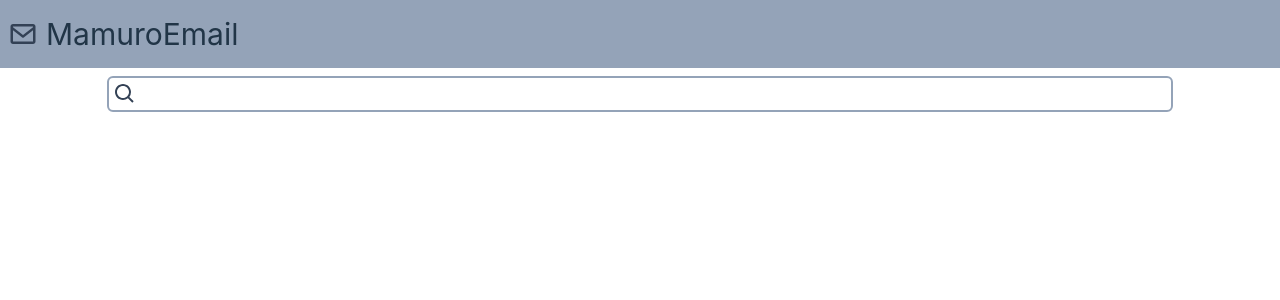
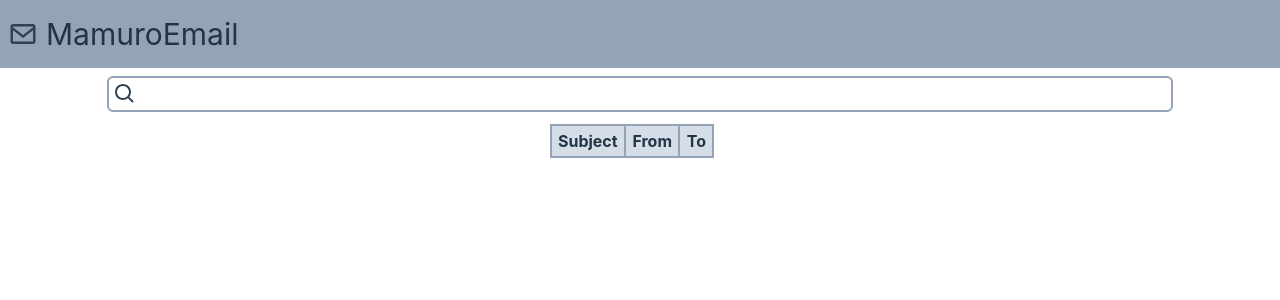
Before and after one commit to Dreck2003/filter-messages, a Vue app in the folder app/frontend/: page / in a window 1280 px wide. Shown: the top 300 px of the page. Built offline with nearby package versions, Linux system fonts and the light colour scheme.

Commit message:
feat(components | pages): add ad use table component

```diff
--- /dev/null
+++ b/app/frontend/src/components/table-components/cell.vue
@@ -0,0 +1,19 @@
+<script lang="ts" setup>
+import { computed } from "vue";
+
+type TypeCell = "body" | "header";
+
+interface CellProps {
+	text: string;
+	type?: TypeCell;
+	className?: string;
+}
+
+const props = defineProps<CellProps>();
+let typeCell = computed(() => props.type ?? "body");
+</script>
+
+<template>
+	<td v-if="typeCell == 'body'" :class="className ?? ''">{{ text }}</td>
+	<th v-else :class="className ?? ''">{{ text }}</th>
+</template>
--- /dev/null
+++ b/app/frontend/src/components/table-components/row.vue
@@ -0,0 +1,19 @@
+<script lang="ts" setup>
+interface RowEvents {
+	(e: "select"): void;
+}
+
+const props = defineProps<{
+	pointer?: boolean;
+}>();
+
+let isClick = props.pointer ? "cursor-pointer" : "";
+
+defineEmits<RowEvents>();
+</script>
+
+<template>
+	<tr @click="$emit('select')" :class="isClick">
+		<slot />
+	</tr>
+</template>
--- /dev/null
+++ b/app/frontend/src/components/table.vue
@@ -0,0 +1,86 @@
+<script lang="ts" setup>
+import { computed } from "vue";
+import Cell from "./table-components/cell.vue";
+import Row from "./table-components/row.vue";
+
+type BorderColor = "slate" | "blue";
+
+interface RowTable {
+	id: number | string;
+	selected: boolean;
+	cells: Array<{ text: string; id: string | number }>;
+}
+
+interface IHeader {
+	text: string;
+	type: string | number;
+}
+
+interface Props {
+	headers: IHeader[];
+	bodyContent: Array<RowTable>;
+	borderColor: BorderColor;
+	withClick?: boolean;
+}
+
+const props = defineProps<Props>();
+
+defineEmits<{ (e: "select", id: string | number): void }>();
+
+let cleanProps = computed(() => {
+	return {
+		...props,
+		headerColor:
+			props.borderColor === "slate" ? "bg-slate-300/80" : "bg-blue-300/80",
+		bodyColorPart: (i: number) => {
+			return i % 2 != 0 ? "bg-gray-100/90" : "";
+		},
+		borderColor:
+			props.borderColor === "slate"
+				? "border-slate-400 border-2"
+				: "border-blue-400 border-2",
+	};
+});
+
+let bodyRows = computed(() => {
+	return props.bodyContent.map((row) => {
+		return {
+			id: row.id,
+			cells: row.cells.slice(0, props.headers.length),
+			selected: row.selected,
+		};
+	});
+});
+</script>
+
+<template>
+	<table>
+		<thead>
+			<Row :class="cleanProps.headerColor">
+				<Cell
+					v-for="cell in headers"
+					:text="cell.text"
+					type="header"
+					:key="cell.type"
+					:class-name="cleanProps.borderColor"
+				/>
+			</Row>
+		</thead>
+		<tbody class="text-ellipsis overflow-hidden">
+			<Row
+				v-for="(row, index) in bodyRows"
+				@select="() => $emit('select', row.id)"
+				pointer
+				:class="row.selected ? 'bg-blue-200' : cleanProps.bodyColorPart(index)"
+			>
+				<Cell
+					v-for="bodyCell in row.cells"
+					:text="bodyCell.text"
+					:id="bodyCell.id"
+					:key="bodyCell.id"
+					:class-name="cleanProps.borderColor"
+				/>
+			</Row>
+		</tbody>
+	</table>
+</template>
--- a/app/frontend/src/pages/principal.vue
+++ b/app/frontend/src/pages/principal.vue
@@ -3,11 +3,23 @@
 import ExpandContainer from "../components/expand-container.vue";
 import EmailIcon from "../components/icons/email-icon.vue";
 import SearchInput from "../components/inputs/search-input.vue";
+import Table from "../components/table.vue";
 
 let text = ref("");
 
 function handleChanged(content: string) {
 	text.value = content;
+}
+const HEADERS = [
+	{ text: "Subject", type: "subject" },
+	{ text: "From", type: "from" },
+	{ text: "To", type: "to" },
+];
+
+let BodyContent = ref([]);
+
+function handleSelectRow(id: number | string) {
+	// Filter bodyContent
 }
 </script>
 
@@ -22,9 +34,22 @@
 		align-items="items-center"
 	>
 		<SearchInput :value="text" @changed="handleChanged" />
-		<section>
-			<!-- Table and email text -->
+		<section class="flex flex-row mx-4 my-1 gap-4">
+			<Table
+				:headers="HEADERS"
+				:body-content="BodyContent"
+				border-color="slate"
+				@select="handleSelectRow"
+			/>
+			<p>
+				<!-- Email content -->
+			</p>
 		</section>
 	</ExpandContainer>
 </template>
-<style scoped></style>
+<style>
+th,
+td {
+	padding: 0.2em 0.4em;
+}
+</style>
```
